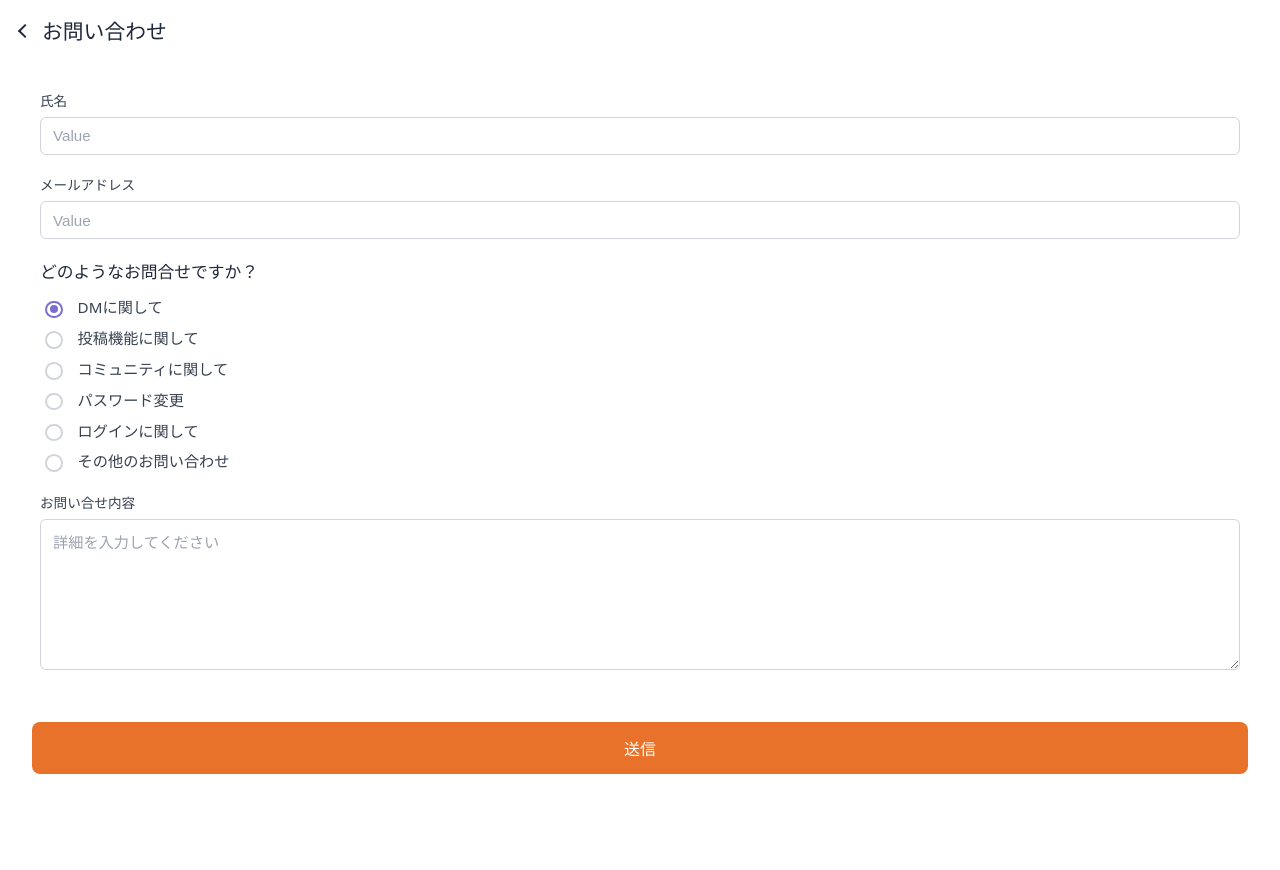
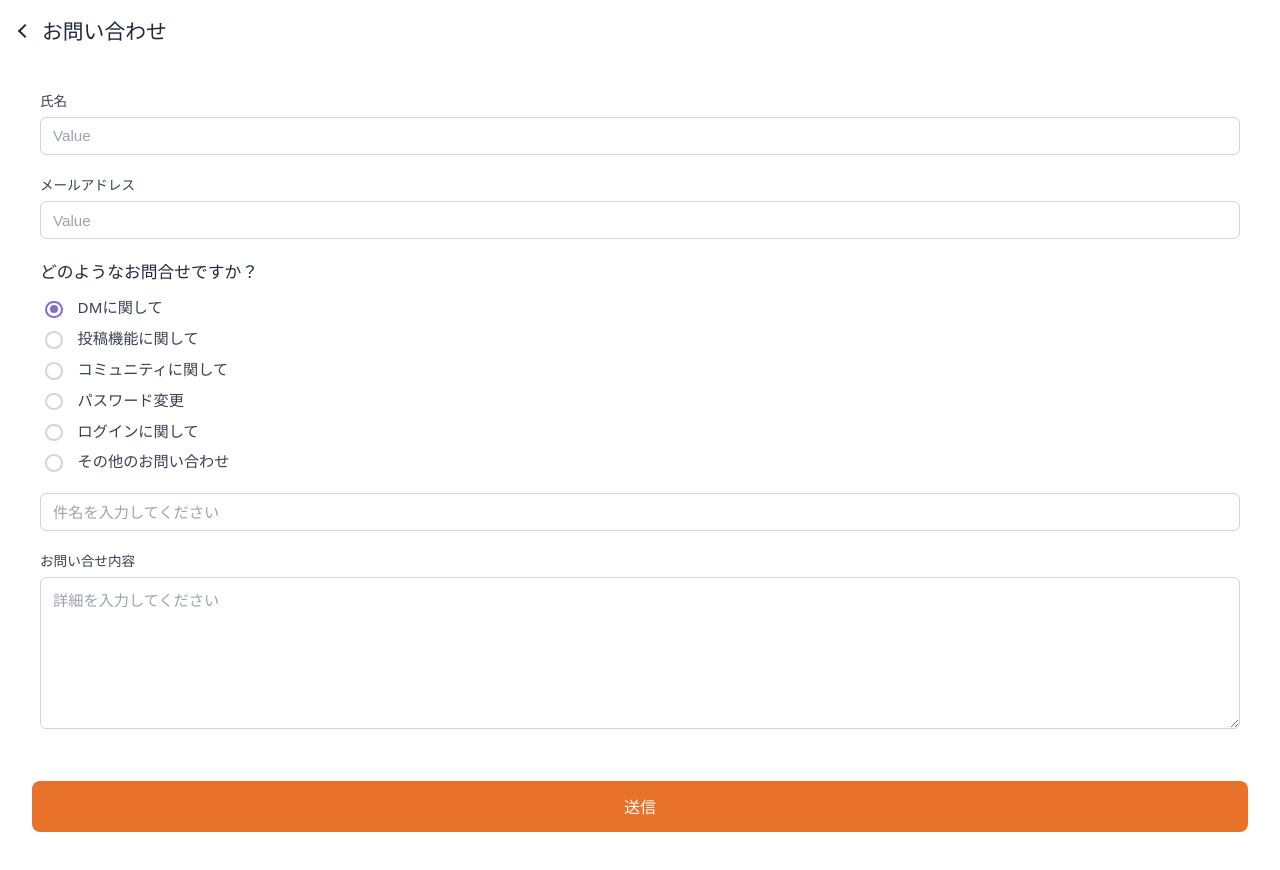
Before and after one commit to Cityboypenguin/SPACE-client, a React (Vite) app: page /inquiry in a window 1280 px wide. Shown: the top 870 px of the page. Before the commit the page ends 848 px from the top, so only its background shows below. Built offline with nearby package versions, Linux system fonts and the light colour scheme; no server answers.

Commit message:
お問い合わせ修正-2

```diff
--- a/src/features/user/pages/InquiryPage.tsx
+++ b/src/features/user/pages/InquiryPage.tsx
@@ -92,7 +92,6 @@ export const InquiryPage = () => {
             </div>
           </div>
 
-          {category === 'OTHER' && (
           <input
             className={styles.input}
             type="text"
@@ -100,7 +99,6 @@ export const InquiryPage = () => {
             onChange={(e) => setSubject(e.target.value)}
             placeholder="件名を入力してください"
           />
-          )}
 
           <div className={styles.field}>
             <span className={styles.label}>お問い合せ内容</span>
```
Lines whose indentation alone changed are shown as unchanged.
